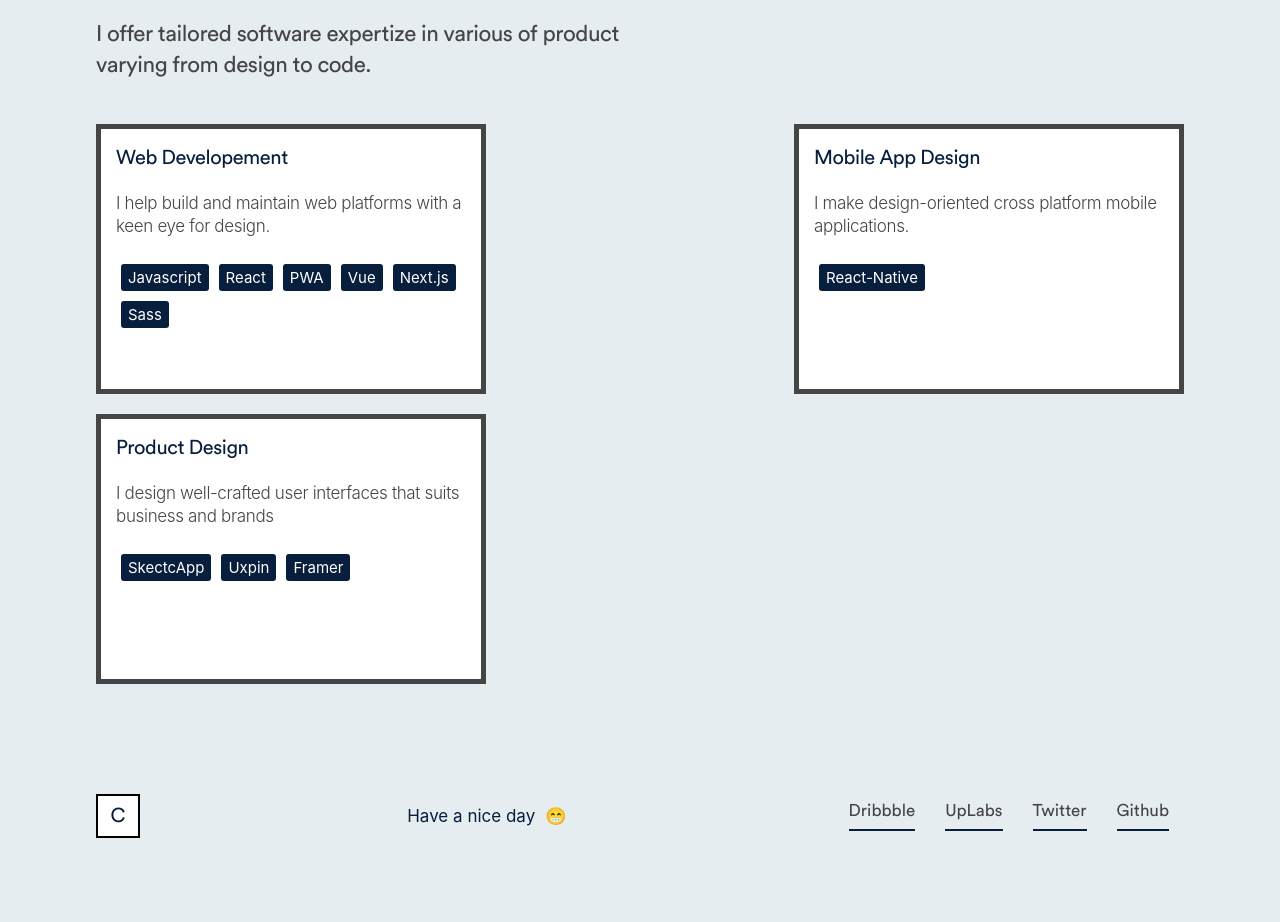
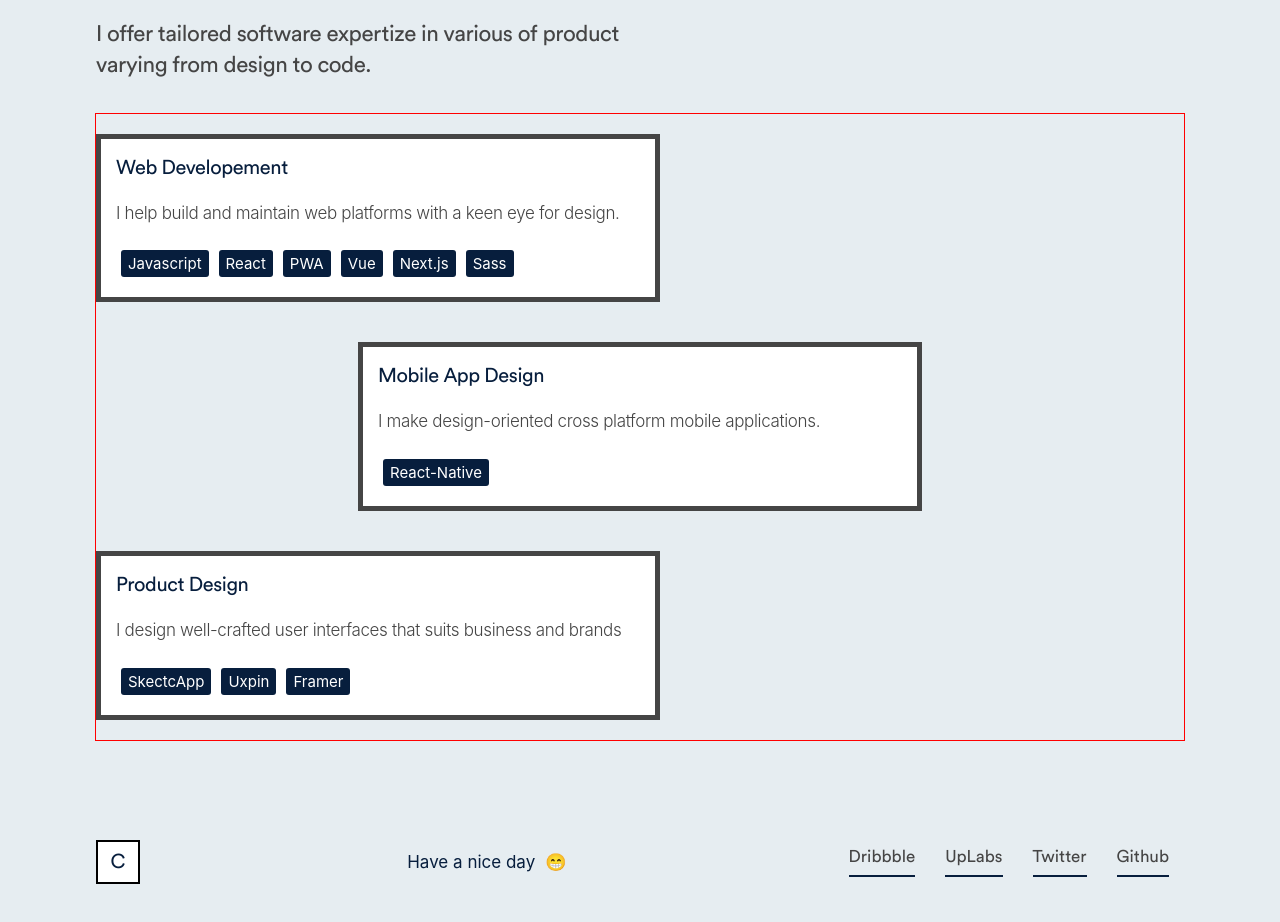
Before and after one commit to casprine/web-1, a React (Create React App) app: page / in a window 1280 px wide. Shown: the part 967-1889 px from the top of the page. Built offline with nearby package versions, Linux system fonts and the light colour scheme.

Commit message:
added flebox grid

```diff
--- a/src/components/common/style.scss
+++ b/src/components/common/style.scss
@@ -126,8 +126,6 @@ button {
 // ProjectCard styling
 .project {
   background: white;
-  max-width: 340px;
-  margin: 20px 0;
   border-top: 5px solid $primary;
   padding: 1.5rem 1.5rem;
   font-family: "Book", $defaultFont;
@@ -215,12 +213,8 @@ button {
 
 // skill styling
 .skill {
-  width: 350px;
-  min-height: 230px;
-  max-height: auto;
   padding: 15px;
   background: white;
-  margin: 10px 0;
   border: 5px solid $grey;
 
   &-name {
--- a/src/components/section/about/index.js
+++ b/src/components/section/about/index.js
@@ -1,7 +1,6 @@
 import React, { Fragment } from "react";
 import { SectionHeader, Layout, SkillSet } from "../../common/index";
 import data from "../../../data/index";
-import "./style.scss";
 
 const AboutHeader = () => {
   const { HeadersData } = data;
@@ -16,7 +15,7 @@ const Skills = () => {
   const { SkillSetData } = data;
   return (
     <Fragment>
-      <div className="skills">
+      <div className="grid-3">
         {SkillSetData.map(data => {
           return <SkillSet {...data} key={data.id} />;
         })}
--- a/src/components/section/about/style.scss
+++ /dev/null
@@ -1,8 +0,0 @@
-@import "../../../assets/sass/variables";
-
-.skills {
-  display: flex;
-  flex-wrap: wrap;
-  align-items: center;
-  justify-content: space-between;
-}
--- a/src/components/section/work/index.js
+++ b/src/components/section/work/index.js
@@ -1,7 +1,6 @@
 import React, { Fragment } from "react";
 import { Header, Layout, SectionHeader, ProjectCard } from "../../common/index";
 import data from "../../../data/index";
-import "./style.scss";
 
 const WorkHeader = () => {
   const { HeadersData } = data;
@@ -17,7 +16,7 @@ const Projects = () => {
   const { PersonalProjects } = data;
   return (
     <Fragment>
-      <div className="personal-pro">
+      <div className="grid-3">
         {PersonalProjects.map(project => {
           return <ProjectCard {...project} key={project.id} />;
         })}
--- a/src/components/section/work/style.scss
+++ /dev/null
@@ -1,7 +0,0 @@
-.personal-pro {
-  display: flex;
-  align-items: center;
-  flex-wrap: wrap;
-  align-items: center;
-  justify-content: space-between;
-}
--- a/src/index.scss
+++ b/src/index.scss
@@ -113,50 +113,80 @@ a {
   position: relative;
 }
 
-.z0 {
-  z-index: 0;
+// grid
+.grid-base,
+.grid-3,
+.grid-4 {
+  display: -webkit-box;
+  display: -webkit-flex;
+  outline: 1px solid red;
+  display: -ms-flexbox;
+  display: flex;
+  -webkit-flex-wrap: wrap;
+  -ms-flex-wrap: wrap;
+  flex-wrap: wrap;
 }
 
-.z1 {
-  z-index: 1;
+.grid-3 > * {
+  width: -webkit-calc(33.33% - 2 * 40px/3);
+  width: calc(33.33% - 2 * 40px / 3);
+  margin: 20px 0;
+}
+.grid-3 > *:nth-child(3n + 2) {
+  margin-left: 40px;
+  margin-right: 40px;
 }
 
-.z2 {
-  z-index: 2;
+@media only screen and (max-width: 1420px) {
+  .grid-3 > * {
+    width: -webkit-calc(50% - 40px/2);
+    width: calc(50% - 40px / 2);
+  }
+  .grid-3 > *:nth-child(3n + 2) {
+    margin-left: auto;
+    margin-right: auto;
+  }
+  .grid-3 > *:nth-child(2n + 1) {
+    margin-right: 40px;
+  }
 }
 
-.z3 {
-  z-index: 3;
+@media only screen and (max-width: 740px) {
+  .grid-3 > * {
+    width: 100%;
+  }
+  .grid-3 > *:nth-child(2n + 1) {
+    margin-right: auto;
+  }
 }
-
-.z4 {
-  z-index: 4;
+.grid-4 > * {
+  width: -webkit-calc(25% - 3 * 40px/4);
+  width: calc(25% - 3 * 40px / 4);
 }
-
-.z5 {
-  z-index: 5;
+.grid-4 > *:nth-child(4n + 1),
+.grid-4 > *:nth-child(4n + 2),
+.grid-4 > *:nth-child(4n + 3) {
+  margin-right: 40px;
 }
-
-.z6 {
-  z-index: 6;
+@media only screen and (max-width: 1120px) {
+  .grid-4 > * {
+    width: -webkit-calc(50% - 40px/2);
+    width: calc(50% - 40px / 2);
+  }
+  .grid-4 > *:nth-child(4n + 1),
+  .grid-4 > *:nth-child(4n + 2),
+  .grid-4 > *:nth-child(4n + 3) {
+    margin-right: 0;
+  }
+  .grid-4 > *:nth-child(2n + 1) {
+    margin-right: 40px;
+  }
 }
-
-.z7 {
-  z-index: 7;
+@media only screen and (max-width: 460px) {
+  .grid-4 > * {
+    width: 100%;
+  }
+  .grid-4 > *:nth-child(2n + 1) {
+    margin-right: 0;
+  }
 }
-
-.z8 {
-  z-index: 8;
-}
-
-.z9 {
-  z-index: 9;
-}
-
-.z10 {
-  z-index: 10;
-}
-
-.z11 {
-  z-index: 11;
-}
```
